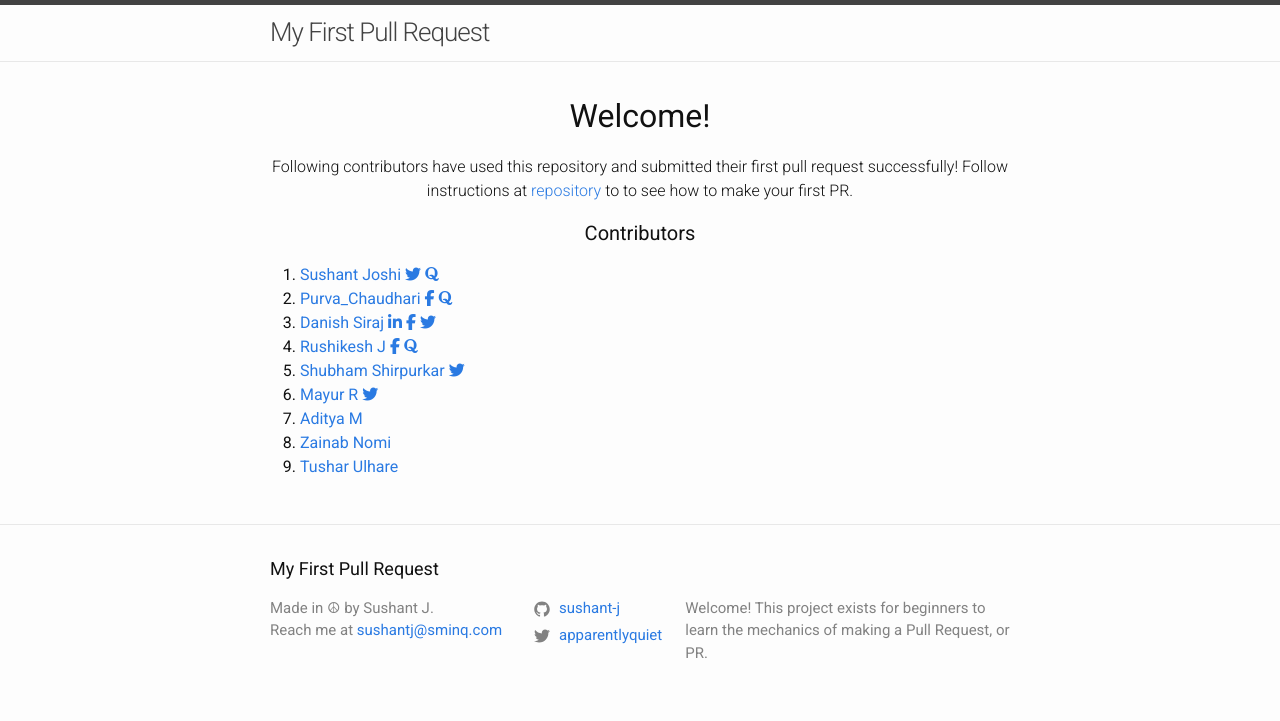
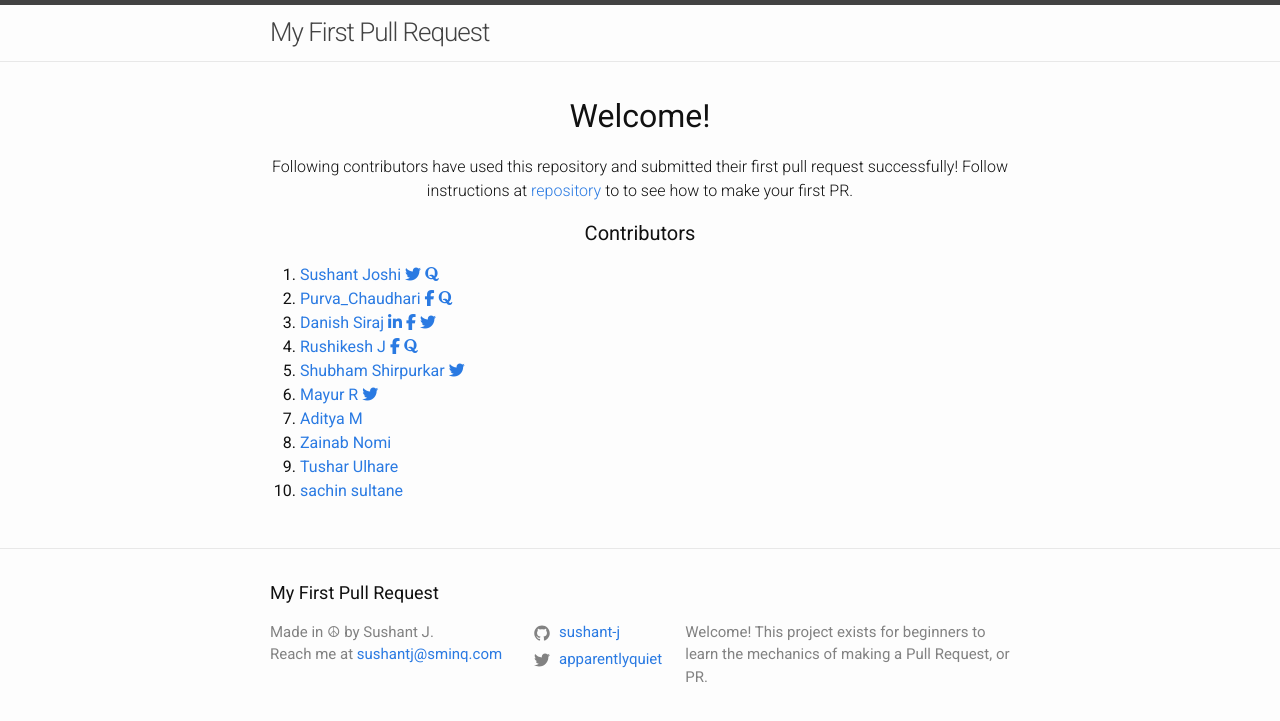
Before and after one commit to sushant-j/my-first-pull-request, a Jekyll site: the page built from index.md, in a window 1280 px wide. Shown: the top 721 px of the page. Built offline with Jekyll 4.4.1, drawn with Linux system fonts in a browser that asks for light colours; nearby versions of some CDN libraries.

Commit message:
added my name

```diff
--- a/_layouts/home.html
+++ b/_layouts/home.html
@@ -89,5 +89,10 @@ layout: default
         Tushar Ulhare
       </a>
     </li>
+	<li>
+      <a href="https://github.com/sac52243/">
+        sachin sultane
+      </a>
+    </li>
   </ol>
 </div>
```
